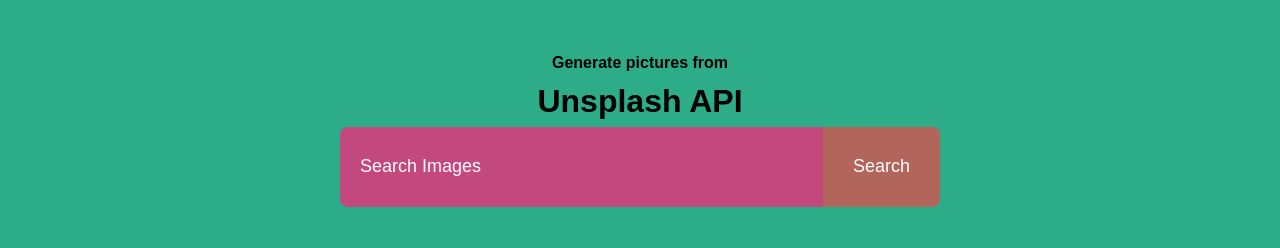
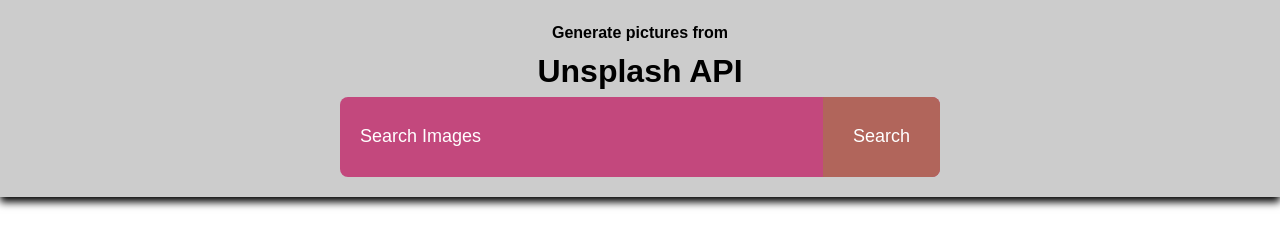
Before and after one commit to Josy216/Joseph-unsplash-API, a plain HTML site: page index.html in a window 1280 px wide. Drawn offline with Linux system fonts and the light colour scheme.

Commit message:
Update style.css

```diff
--- a/style.css
+++ b/style.css
@@ -6,15 +6,16 @@
 }
 
 body {
-  background: #2cac87;
-  color: #fff;
   font-family: Arial, sans-serif;
   line-height: 1.6;
 }
 
 header {
+background: #ccc;
+padding: 20px 0;
+box-shadow: 0 5px 8px #000;
   text-align: center;
-  margin: 50px auto 50px;
+  margin: 0 auto 50px;
 }
 
 h1,
@@ -42,7 +43,7 @@
   background: transparent;
   color: #fff;
   font-size: 18px;
-  padding: 0 20px;
+  padding: 10px 20px;
 }
 
 form button {
```
